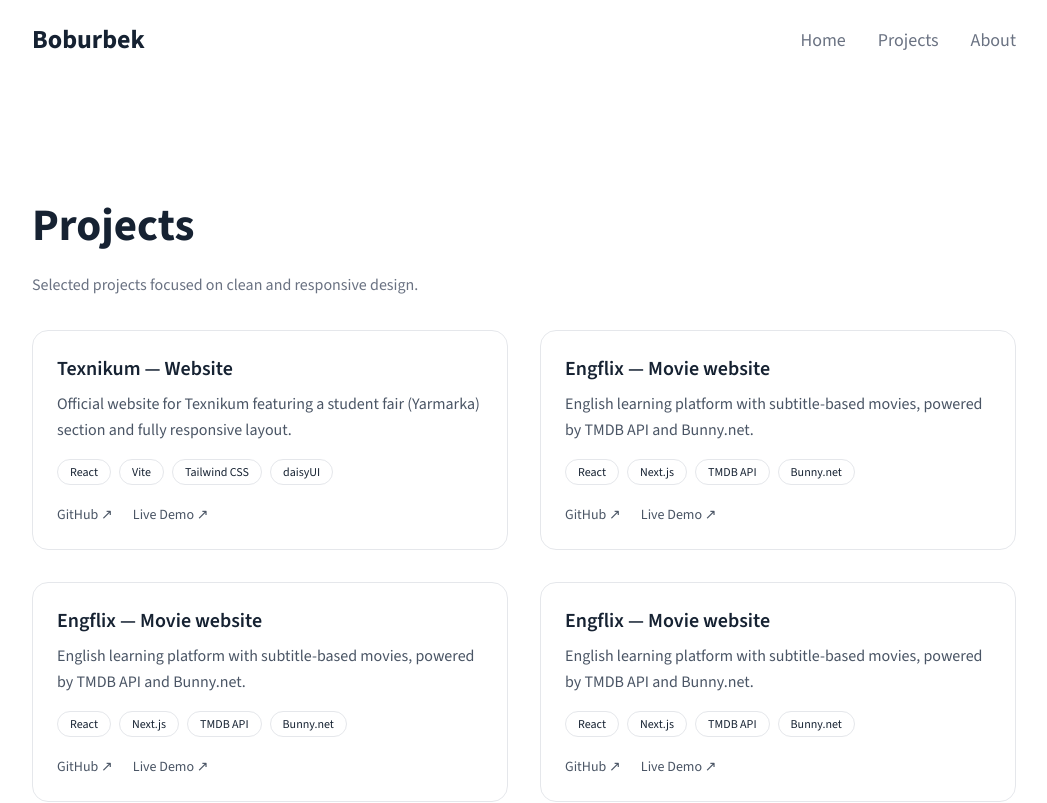
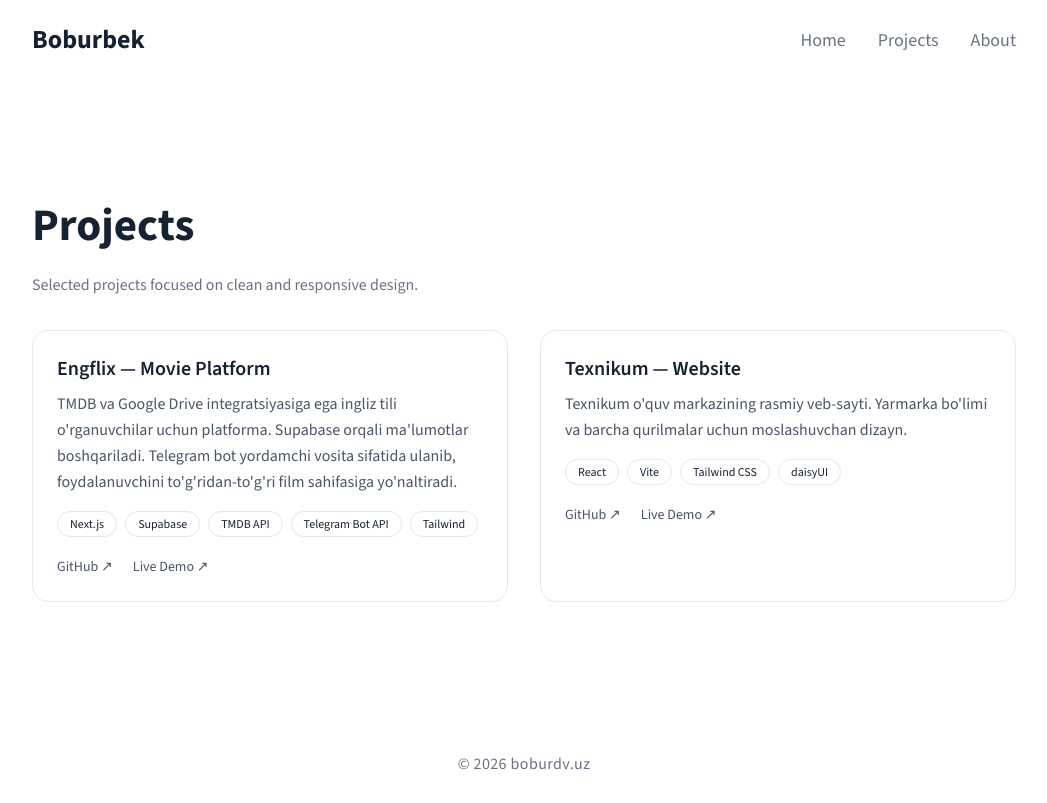
Before and after one commit to boburdv/Portfolio, a Next.js app: page /projects in a window 1280 px wide. Shown: the top 803 px of the page, without its empty margins (116-1163 px from the left). Built offline with nearby package versions, Linux system fonts and the light colour scheme.

Commit message:
Update projects.js

```diff
--- a/src/data/projects.js
+++ b/src/data/projects.js
@@ -1,34 +1,18 @@
 export const projects = [
   {
     id: 1,
+    title: "Engflix — Movie Platform",
+    description: "TMDB va Google Drive integratsiyasiga ega ingliz tili o'rganuvchilar uchun platforma. Supabase orqali ma'lumotlar boshqariladi. Telegram bot yordamchi vosita sifatida ulanib, foydalanuvchini to'g'ridan-to'g'ri film sahifasiga yo'naltiradi.",
+    tech: ["Next.js", "Supabase", "TMDB API", "Telegram Bot API", "Tailwind"],
+    github: "https://github.com/boburdv/Engflix",
+    live: "https://engflix-uz.vercel.app",
+  },
+  {
+    id: 2,
     title: "Texnikum — Website",
-    description: "Official website for Texnikum featuring a student fair (Yarmarka) section and fully responsive layout.",
+    description: "Texnikum o'quv markazining rasmiy veb-sayti. Yarmarka bo'limi va barcha qurilmalar uchun moslashuvchan dizayn.",
     tech: ["React", "Vite", "Tailwind CSS", "daisyUI"],
     github: "https://github.com/boburdv/1-Texnikum",
     live: "https://1-texnikum.vercel.app",
   },
-  {
-    id: 2,
-    title: "Engflix — Movie website",
-    description: "English learning platform with subtitle-based movies, powered by TMDB API and Bunny.net.",
-    tech: ["React", "Next.js", "TMDB API", "Bunny.net"],
-    github: "https://github.com/boburdv/Engflix",
-    live: "https://engflix-uz.vercel.app",
-  },
-  {
-    id: 3,
-    title: "Engflix — Movie website",
-    description: "English learning platform with subtitle-based movies, powered by TMDB API and Bunny.net.",
-    tech: ["React", "Next.js", "TMDB API", "Bunny.net"],
-    github: "https://github.com/boburdv/Engflix",
-    live: "https://engflix-uz.vercel.app",
-  },
-  {
-    id: 4,
-    title: "Engflix — Movie website",
-    description: "English learning platform with subtitle-based movies, powered by TMDB API and Bunny.net.",
-    tech: ["React", "Next.js", "TMDB API", "Bunny.net"],
-    github: "https://github.com/boburdv/Engflix",
-    live: "https://engflix-uz.vercel.app",
-  },
 ];
```
